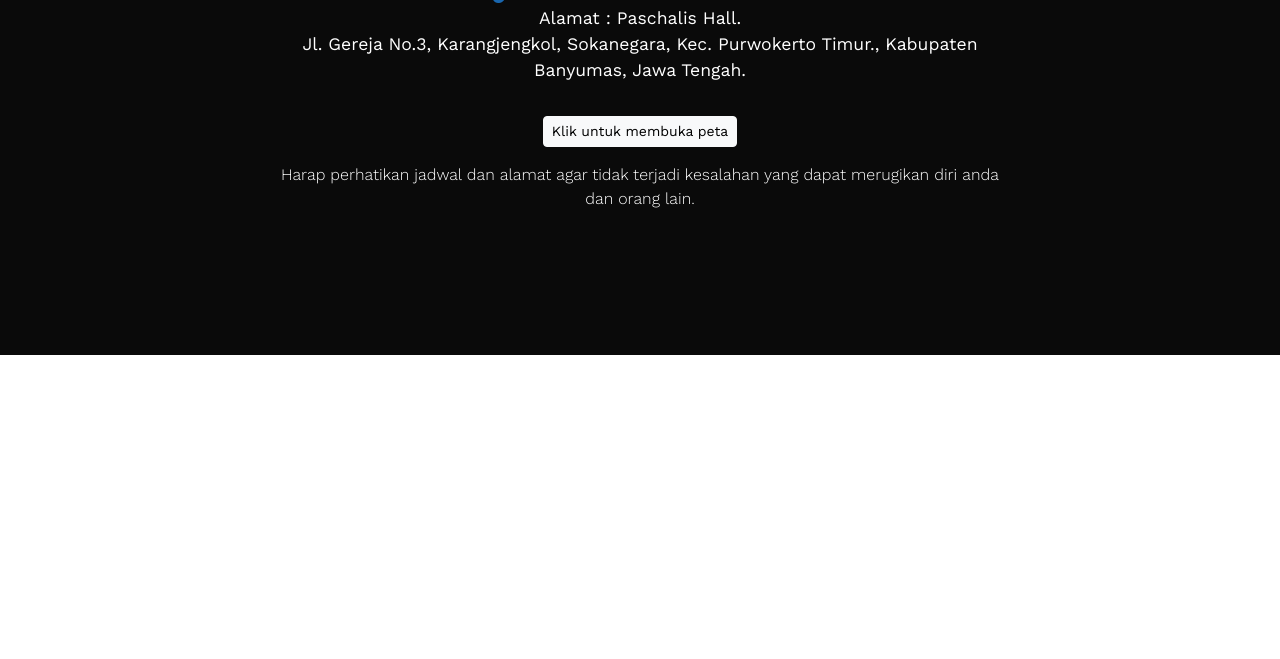
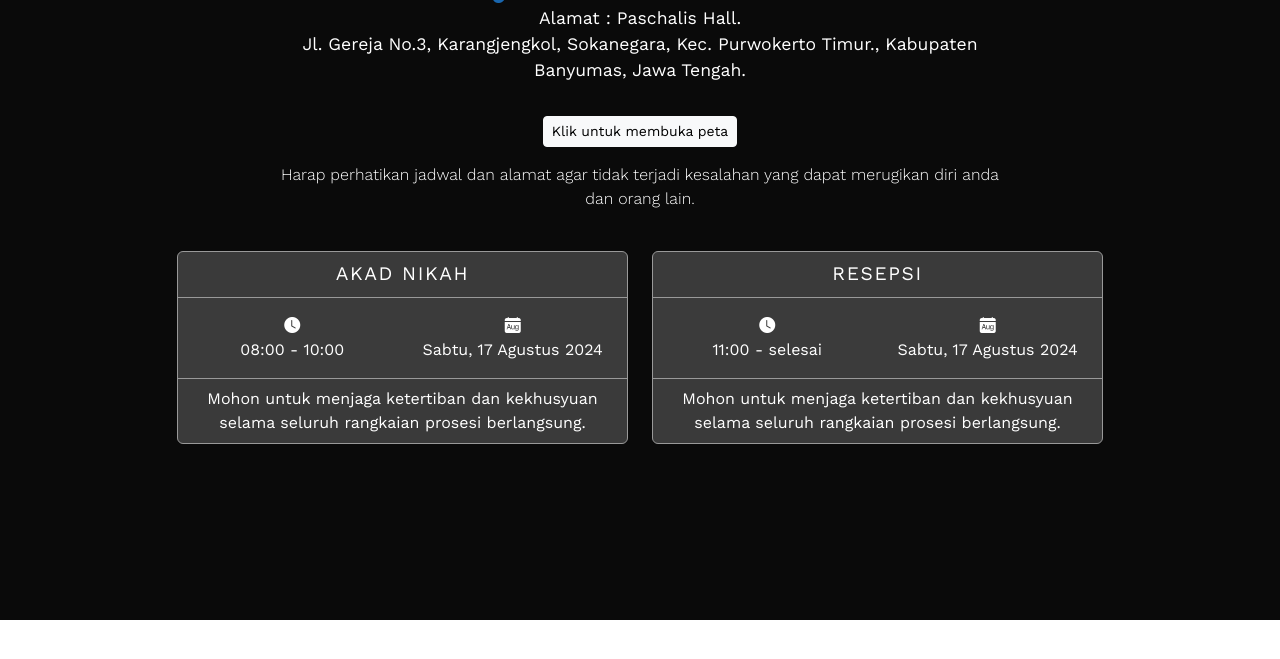
Before and after one commit to akhilesshyantica/website-wedding, a plain HTML site: page index.html in a window 1280 px wide. Shown: the part 1985-2644 px from the top of the page. Drawn offline with nearby package versions, Linux system fonts and the light colour scheme.

Commit message:
menambahkan card akad nikah dan resepsi

```diff
--- a/index.html
+++ b/index.html
@@ -133,6 +133,57 @@
                     </p>
                 </div>
             </div>
+
+
+            <div class="row justify-content-center mt-4">
+                <div class="col-md-5 col-10">
+                    <div class="card text-center text-bg-light mb-5">
+                        <div class="card-header">
+                          Akad Nikah
+                        </div>
+                        <div class="card-body">
+                          <div class="row justify-content-center">
+                            <div class="col-md-6">
+                                <i class="bi bi-clock-fill d-block"></i>
+                                <span>08:00 - 10:00</span>
+                            </div>
+                            <div class="col-md-6">
+                                <i class="bi bi-calendar-month-fill d-block"></i>
+                                <span>Sabtu, 17 Agustus 2024</span>
+                            </div>
+                          </div>
+                        </div>
+                        <div class="card-footer">
+                          Mohon untuk menjaga ketertiban dan kekhusyuan selama
+                            seluruh rangkaian prosesi berlangsung.
+                        </div>
+                      </div>
+                </div>
+
+                <div class="col-md-5 col-10">
+                    <div class="card text-center text-bg-light">
+                        <div class="card-header">
+                          Resepsi
+                        </div>
+                        <div class="card-body">
+                          <div class="row justify-content-center">
+                            <div class="col-md-6">
+                                <i class="bi bi-clock-fill d-block"></i>
+                                <span>11:00 - selesai</span>
+                            </div>
+                            <div class="col-md-6">
+                                <i class="bi bi-calendar-month-fill d-block"></i>
+                                <span>Sabtu, 17 Agustus 2024</span>
+                            </div>
+                          </div>
+                        </div>
+                        <div class="card-footer">
+                          Mohon untuk menjaga ketertiban dan kekhusyuan selama
+                            seluruh rangkaian prosesi berlangsung.
+                        </div>
+                      </div>
+                </div>
+            </div>
         </div>
     </section>
 
--- a/style.css
+++ b/style.css
@@ -159,6 +159,27 @@ body{
     font-weight: 300;
 }
 
+.info .card {
+    background-color: rgba(255,255,255,0.2) !important;
+    color: white !important;
+    border: 1px solid #999 ;
+}
+.info .card-header{
+    border-bottom: 1px solid #999;
+    text-transform: uppercase;
+    letter-spacing: 0.1rem;
+}
+
+.info .card-body{
+    font-size: 1rem;
+}
+
+.info .card-footer{
+    border-top: 1px solid #999;
+    font-size: 1rem;
+    font-weight: 0.9rem;
+}
+
 /* Media Query */
 
 /* extra large */
```
